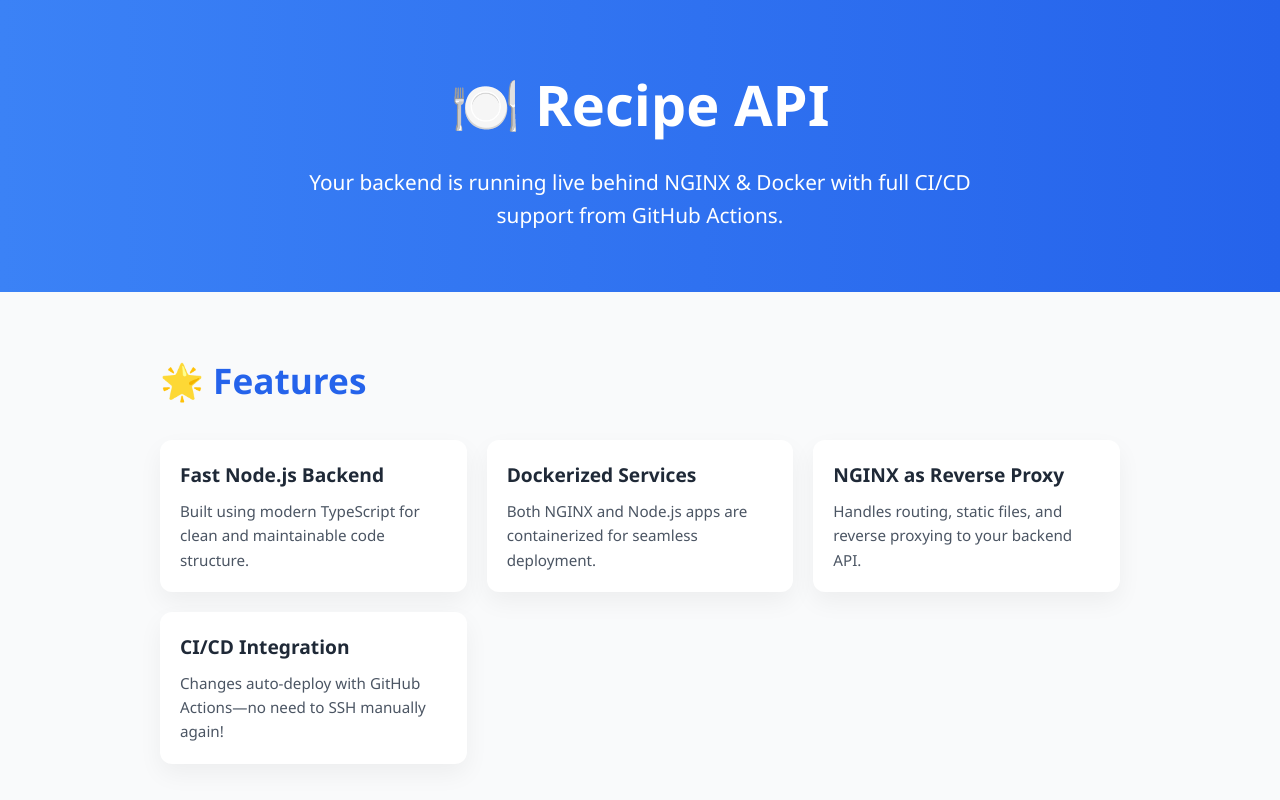
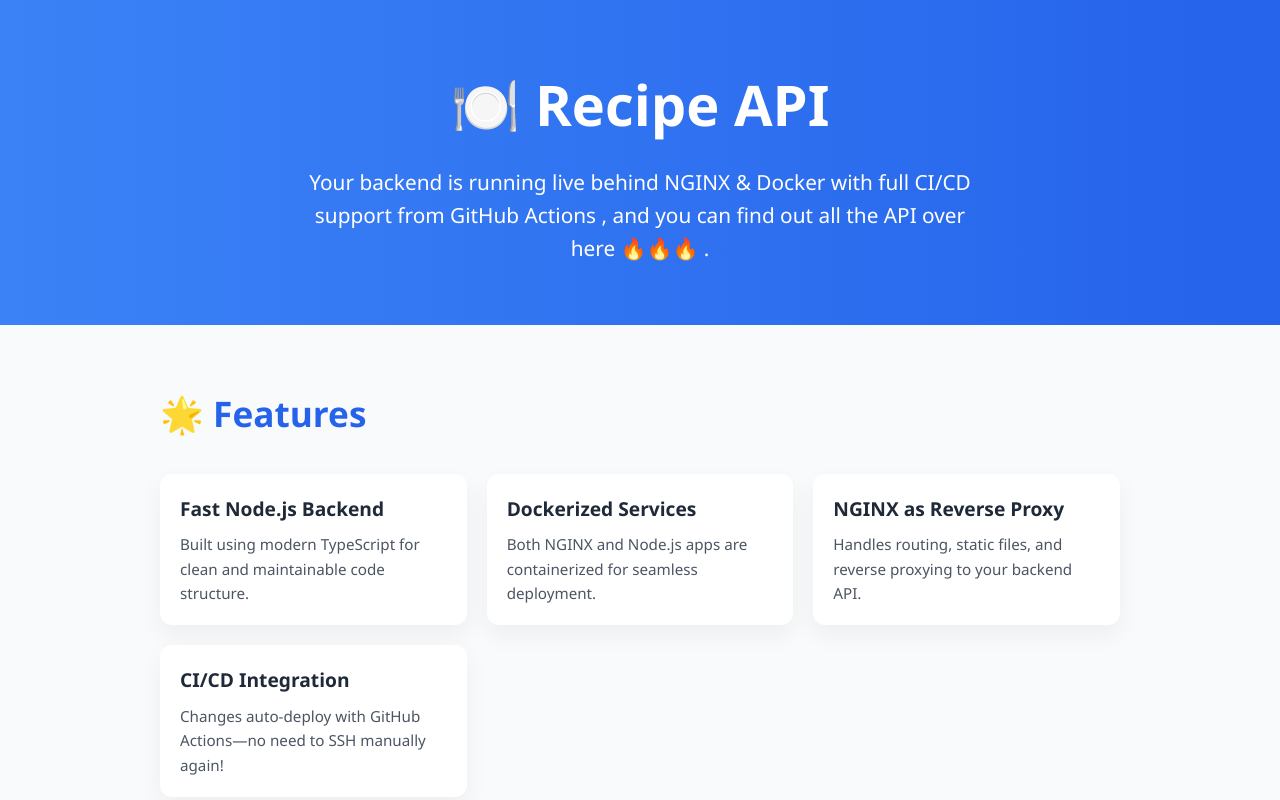
Before and after one commit to codewithtabish/nginx-recipe-backend, a website: page nginx/html/index.html in a window 1280 px wide. Shown: the top 800 px of the page. Drawn offline with Linux system fonts and the light colour scheme.

Commit message:
chnaged the html index

```diff
--- a/nginx/html/index.html
+++ b/nginx/html/index.html
@@ -130,7 +130,7 @@
       <h1>🍽️ Recipe API</h1>
       <p>
         Your backend is running live behind NGINX & Docker with full CI/CD support from GitHub
-        Actions.
+        Actions , and you can find out all the API over here 🔥🔥🔥 .
       </p>
     </header>
 
```
